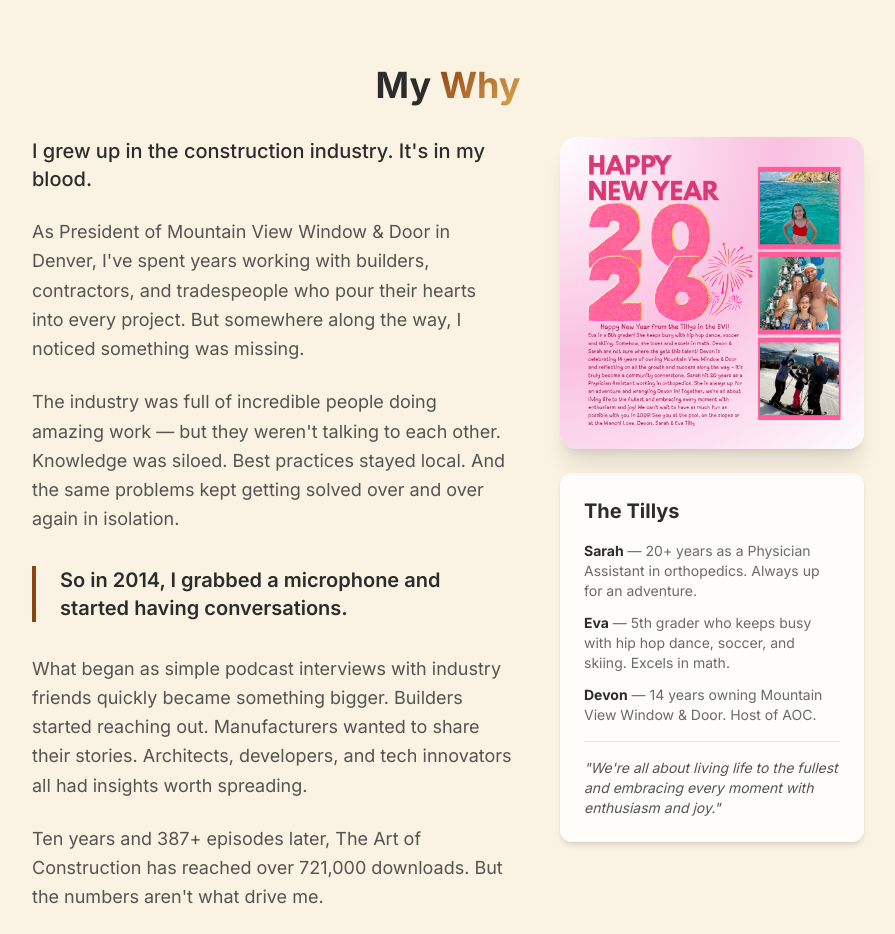
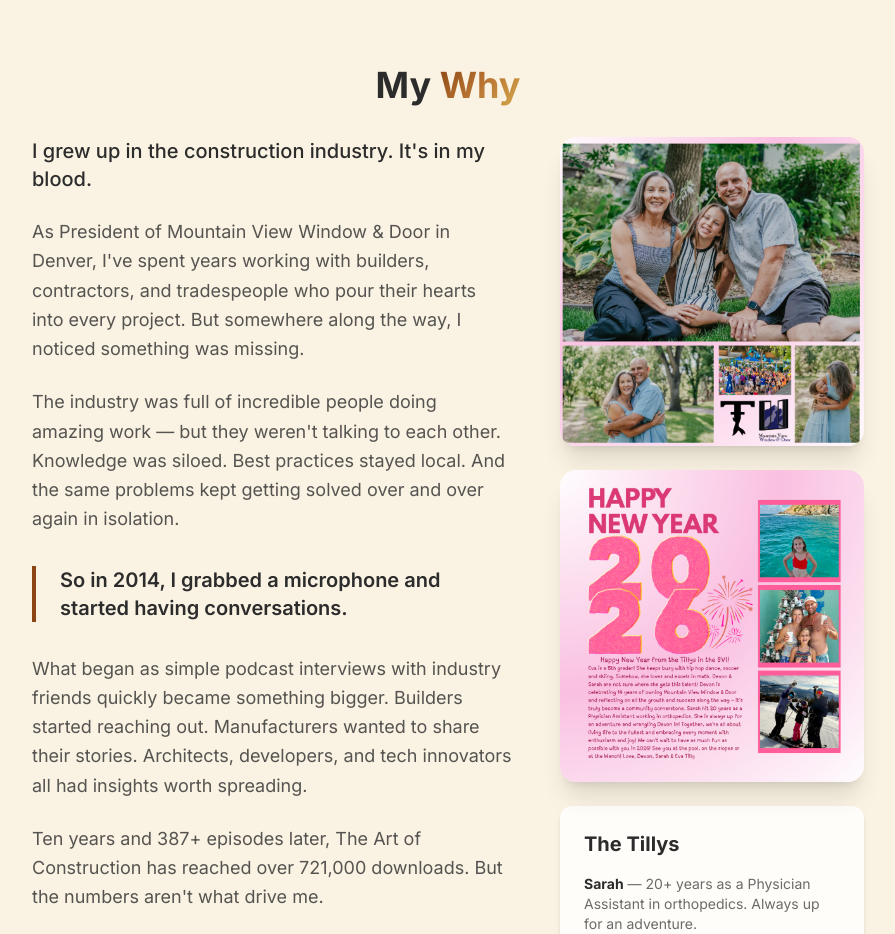
Before and after one commit to HummingAgent/aoc-website, a Next.js app: page /about in a window 1280 px wide. Shown: the part 980-1914 px from the top of the page, without its empty margins (192-1087 px from the left). Built offline with nearby package versions, Linux system fonts and the light colour scheme; a web font is replaced by a local one.

Commit message:
feat: Add both family images to About page

```diff
--- a/src/app/about/page.tsx
+++ b/src/app/about/page.tsx
@@ -227,12 +227,24 @@ export default function AboutPage() {
                 </p>
               </div>
 
-              {/* Family / New Year Card */}
+              {/* Family Images */}
               <div className="lg:col-span-2 space-y-6">
+                {/* Family Collage */}
+                <div className="relative rounded-2xl overflow-hidden shadow-xl">
+                  <Image
+                    src="/images/devon-family.png"
+                    alt="Devon Tilly with family and the AOC community"
+                    width={600}
+                    height={700}
+                    className="w-full h-auto object-cover"
+                  />
+                </div>
+
+                {/* New Year Card */}
                 <div className="relative rounded-2xl overflow-hidden shadow-xl">
                   <Image
                     src="/images/devon-new-year-card.png"
-                    alt="The Tilly Family - Devon, Sarah, and Eva"
+                    alt="The Tilly Family - Devon, Sarah, and Eva - 2026"
                     width={600}
                     height={800}
                     className="w-full h-auto object-cover"
```
